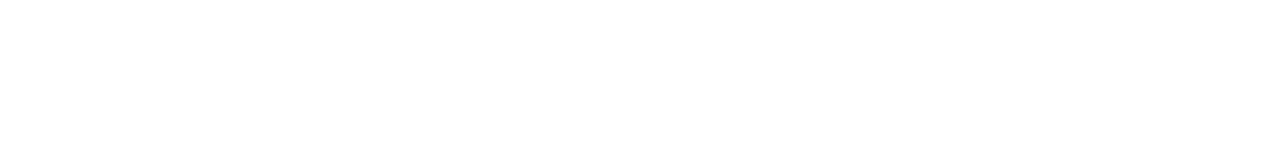
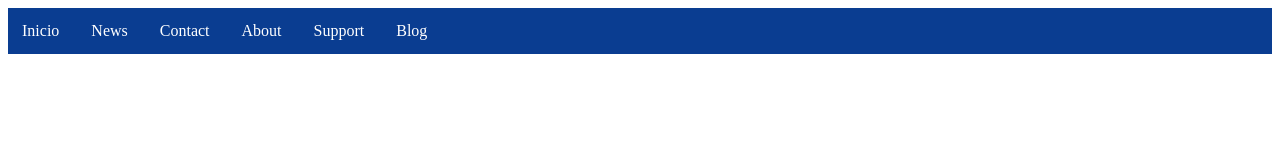
Before and after one commit to miguelcanosantana/TrabajoSINFBluetooth, a plain HTML site: page index.html in a window 1280 px wide. Drawn offline with Linux system fonts and the light colour scheme.

Commit message:
Improved.

```diff
--- a/index.html
+++ b/index.html
@@ -11,6 +11,15 @@
 <script src="javascripts/main.js">
 </script>
 
+  <div class="menu">
+    <a href="#inicio">Inicio</a>
+    <a href="#news">News</a>
+    <a href="#contact">Contact</a>
+    <a href="#about">About</a>
+    <a href="#support">Support</a>
+    <a href="#blog">Blog</a>
+  </div>
+
 
 </head>
 <body>
--- a/styles/main.css
+++ b/styles/main.css
@@ -0,0 +1,17 @@
+div.menu {
+  background-color:#0A3D91;
+  overflow: auto;
+  white-space: nowrap;
+}
+
+div.menu a {
+  display: inline-block;
+  color: white;
+  text-align: center;
+  padding: 14px;
+  text-decoration: none;
+}
+
+div.menu a:hover {
+  background-color: rgb(46, 100, 185);
+}
```
Also changed, not shown: images/favicon.ico.
